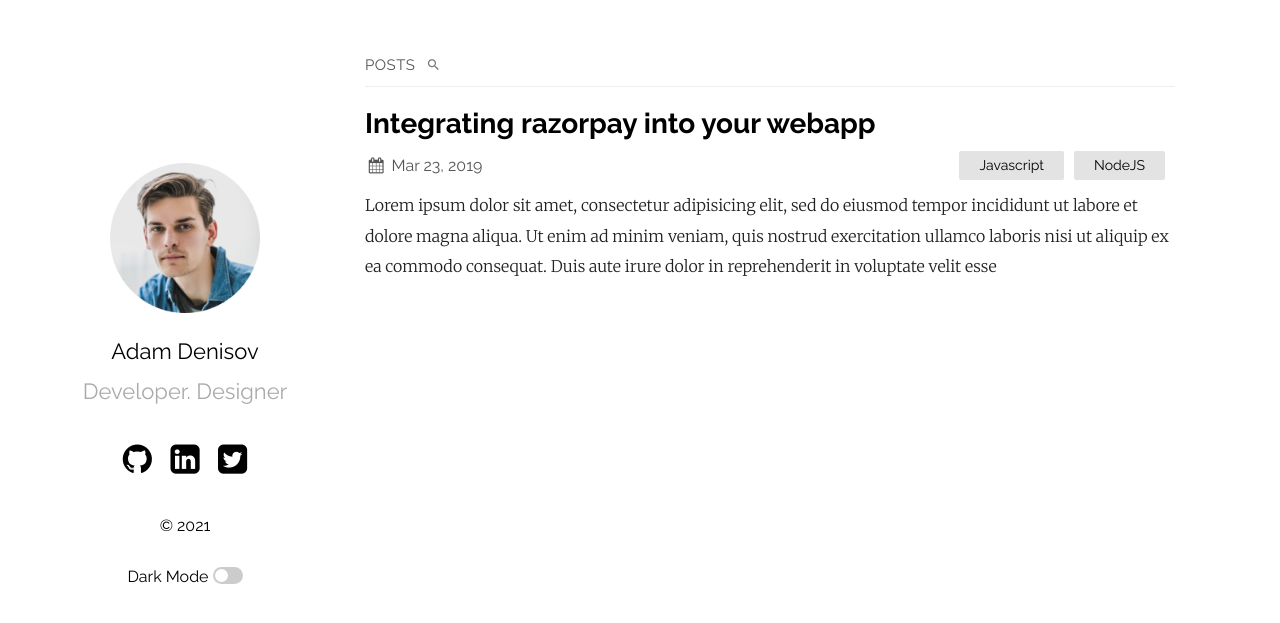
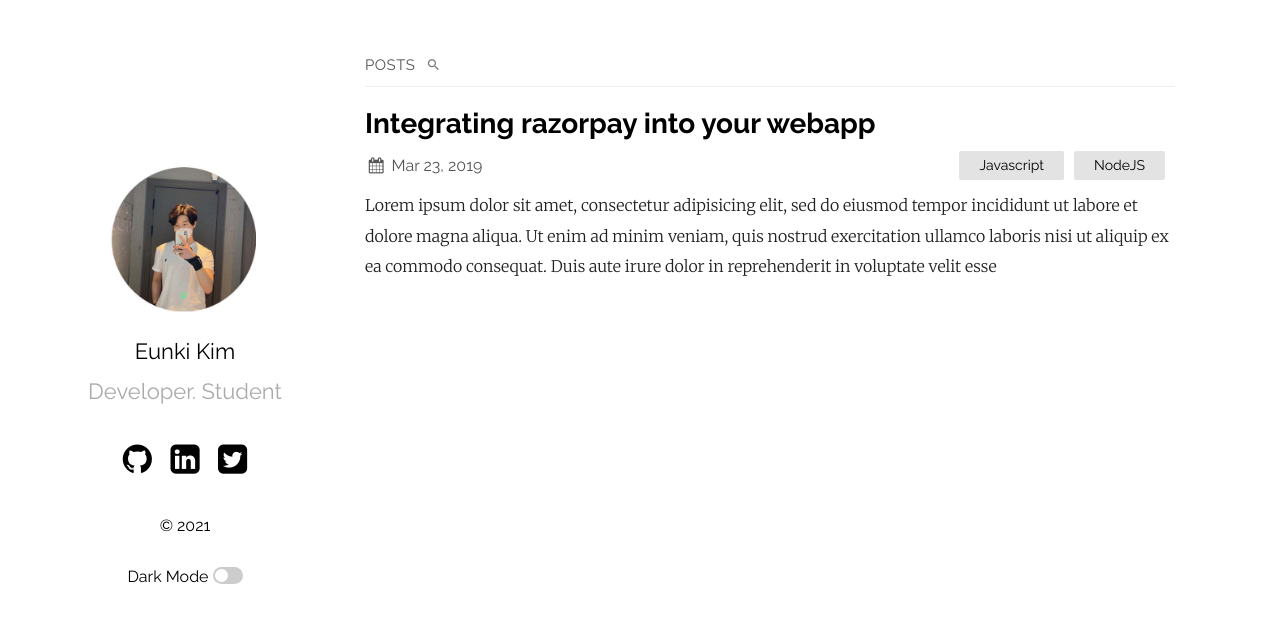
Before and after one commit to xuio-0528/github.io, a Jekyll site: the page built from index.md, in a window 1280 px wide. Shown: the top 623 px of the page. Built offline with Jekyll 4.4.1, drawn with Linux system fonts in a browser that asks for light colours.

Commit message:
settting_1

```diff
--- a/Gemfile
+++ b/Gemfile
@@ -4,3 +4,5 @@ source "https://rubygems.org"
 gemspec
 
 gem "webrick", "~> 1.7"
+
+gem 'jekyll-admin', group: :jekyll_plugins
--- a/_config.yml
+++ b/_config.yml
@@ -1,6 +1,6 @@
-title: Your awesome title
-author: GitHub User
-email: your-email@domain.com
+title: xuio의 코딩일기
+author: xuio-0528
+email: aion5467@gmail.com
 description: > # this means to ignore newlines until "show_exerpts:"
   Write an awesome description for your new site here. You can edit this
   line in _config.yml. It will appear in your document head meta (for
@@ -12,13 +12,13 @@ show_excerpts: true # set to true to show excerpts on the homepage
 sass:
   sass_dir: _sass
 plainwhite:
-  name: Adam Denisov
-  tagline: Developer. Designer
+  name: Eunki Kim
+  tagline: Developer. Student
   date_format: "%b %-d, %Y"
   sitemap: true # set to true to generate sitemap.xml content
   search: true # set to true to enable searchbar
   dark_mode: true # set to true to add dark mode toggle
-  portfolio_image: "assets/portfolio.png" # the path from the base directory of the site to the image to display (no / at the start)
+  portfolio_image: "assets/portfolio.jpg" # the path from the base directory of the site to the image to display (no / at the start)
   html_lang: "en" # set the lang attribute of the <html> tag for the pages. See here for a list of codes: https://www.w3schools.com/tags/ref_country_codes.asp
   condensed_mobile:
     #- home
```
Also changed, not shown: Gemfile.lock, assets/portfolio.jpg (added), 5 other files.
